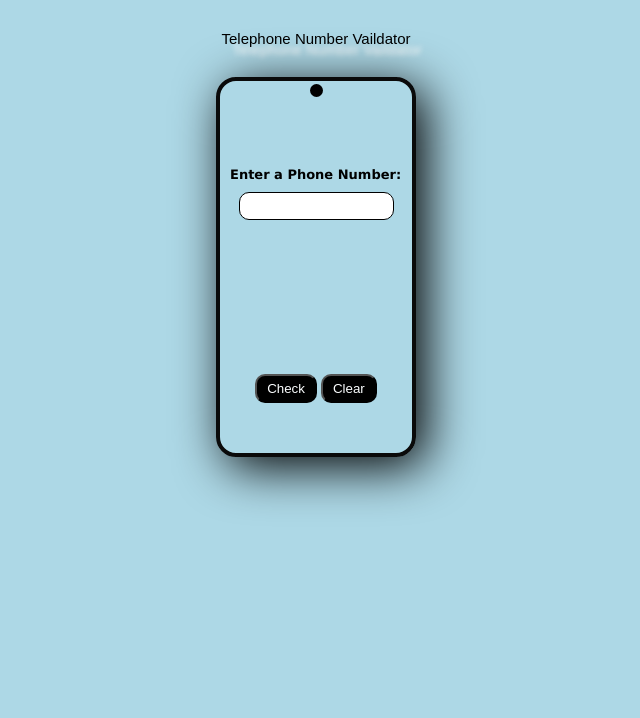
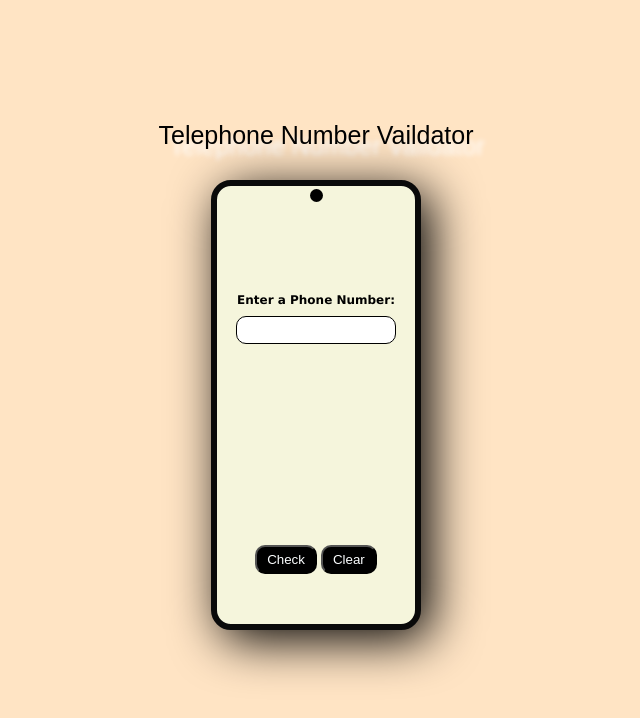
Before and after one commit to Hasinarahman/telephone-number-validator, a plain HTML site: page index.html in a window 1280 px wide. Shown: the whole page, without its empty margins (324-964 px from the left). Drawn offline with Linux system fonts and the light colour scheme.

Commit message:
making responsive the page

```diff
--- a/index.html
+++ b/index.html
@@ -11,7 +11,7 @@
   <div class="container">
     <div id="hed"></div>
     <div>
-      <label for="number">Enter a Phone Number:</label>
+      <h3>Enter a Phone Number:</h3>
       <input type="tel" id="user-input">
     </div>
     <div id="results-div"></div>
--- a/styles.css
+++ b/styles.css
@@ -8,7 +8,7 @@ body {
   flex-direction: column;
   justify-content: center;
   align-items: center;
-  background-color: lightblue;
+  background-color: bisque;
 }
 
 #hed {
@@ -31,8 +31,9 @@ header {
   height: 380px;
   width: 200px;
   border-radius: 20px;
-  border: 4px solid rgb(10, 10, 10);
+  border: 6px solid rgb(10, 10, 10);
   box-shadow: 10px 10px 50px black;
+  background-color: beige;
   display: flex;
   flex-direction: column;
   align-items: center;
@@ -40,11 +41,11 @@ header {
   padding: 50px 10px;
 }
 
-.container label {
+h3 {
   color: black;
   font-family: Verdana, Geneva, Tahoma, sans-serif;
-  font-size: 13px;
-  font-weight: 700;
+  font-size: 11px;
+  font-weight: 900;
   text-align: center;
 }
 
@@ -75,6 +76,25 @@ header {
 }
 
 .button button:hover {
-  background-color: lightblue;
+  background-color: rgb(230, 217, 173);
   color: black;
 }
+
+@media (min-width: 900px) {
+  body {
+    height: 90vh;
+  }
+
+  .container {
+    width: 210px;
+    height: 450px;
+  }
+
+  header {
+    font-size: 25px;
+  }
+
+  h3 {
+    font-size: 12px;
+  }
+}
```
Also changed, not shown: image/photo_2024-07-06_16-15-58.jpg (added).
